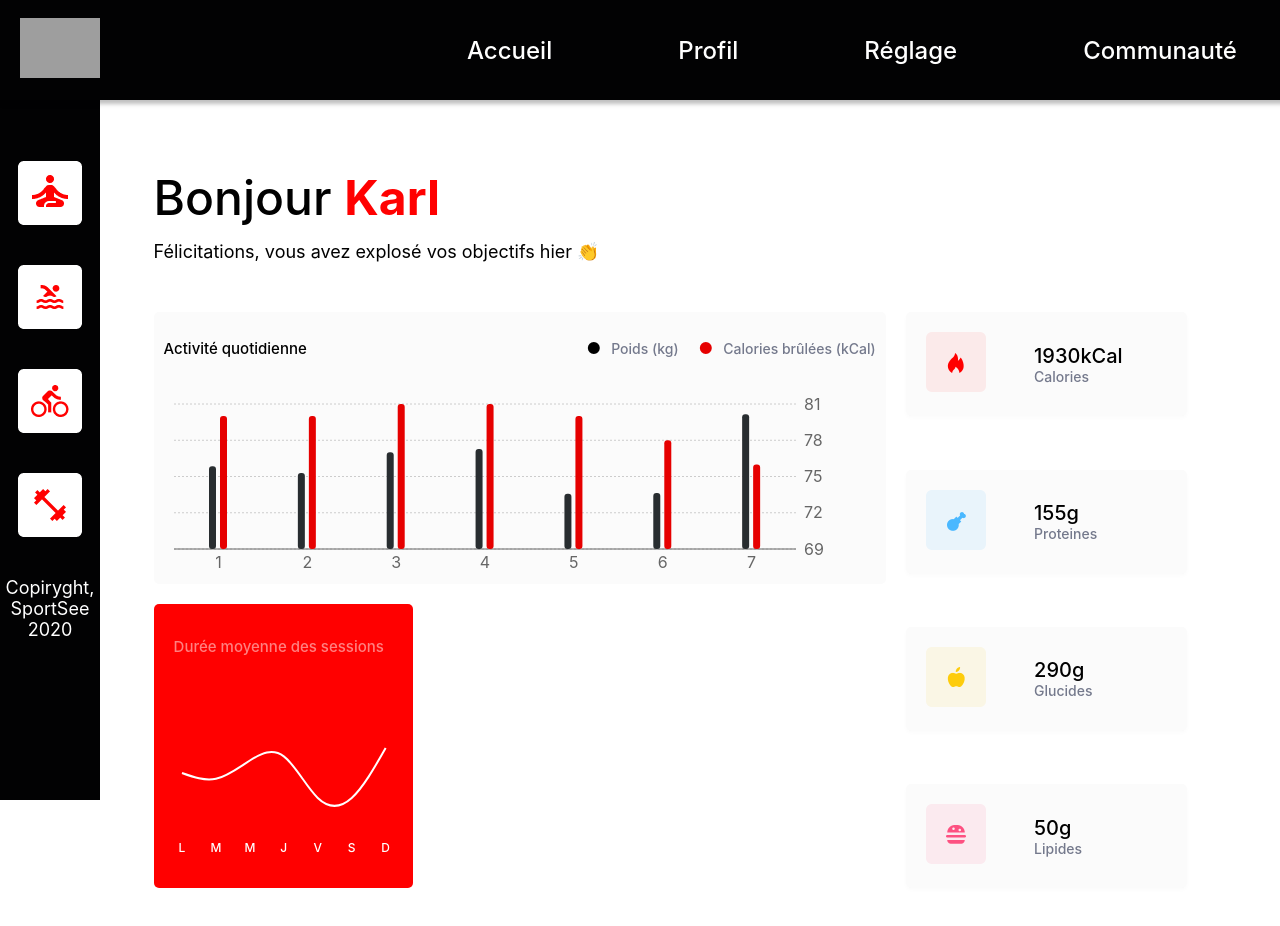
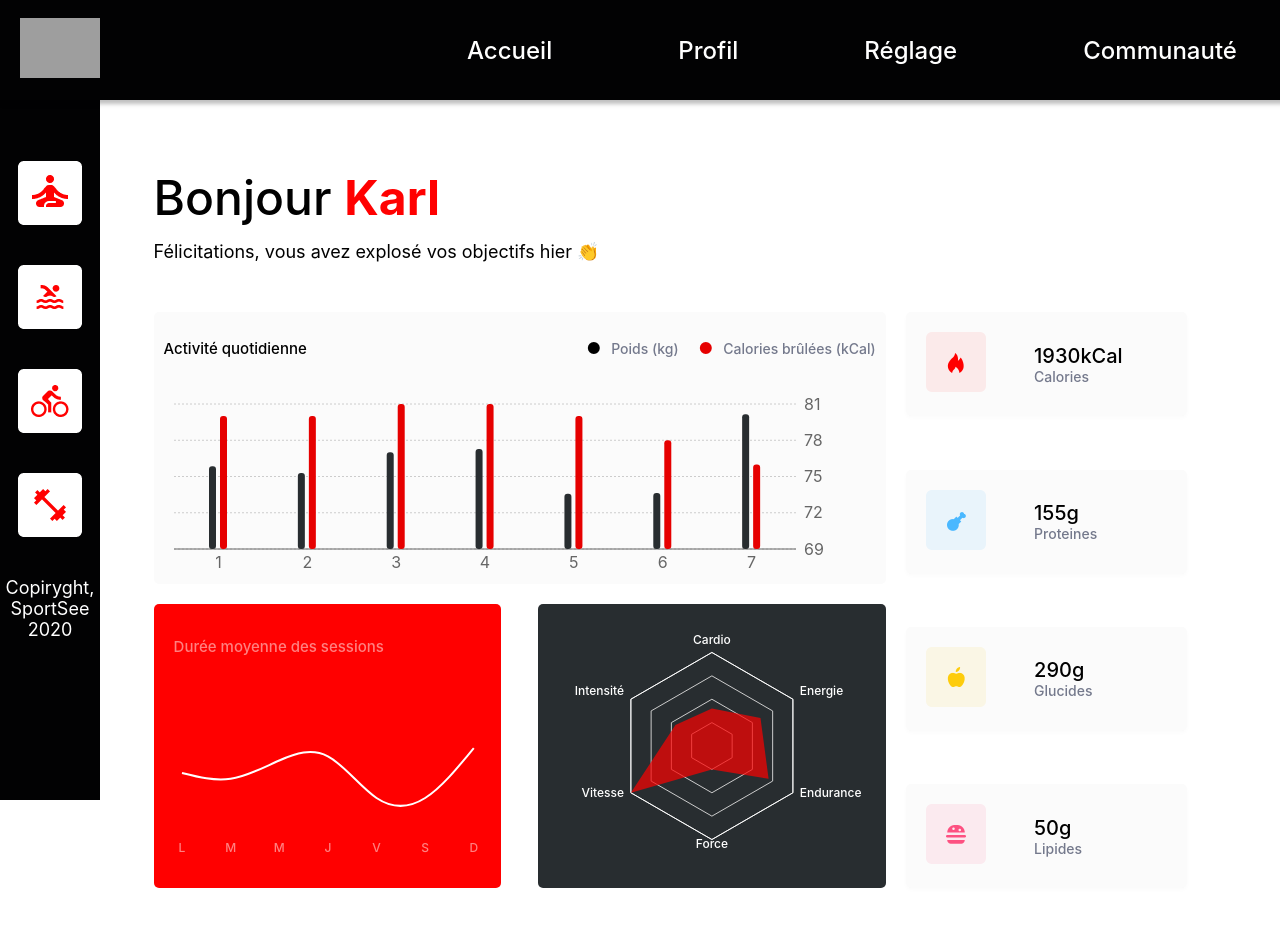
Before and after one commit to Guts6667/Y2_P12_SportSee_Rayan-Chambet, a React (Create React App) app in the folder sportsee/: page /dashboard/12 in a window 1280 px wide. Shown: the top 926 px of the page. Built offline with nearby package versions, Linux system fonts and the light colour scheme; grey boxes are pictures that could not be loaded.

Commit message:
V.0.7
User Performance Chart ✅

```diff
--- a/sportsee/src/components/DailyAverageSession/DailyAverageSession.css
+++ b/sportsee/src/components/DailyAverageSession/DailyAverageSession.css
@@ -3,7 +3,8 @@
     border-radius: 5px;
     padding: 20px;
     color: white;
-    width: 30%;
+    width: 100%;
+    min-width: 30%;
 }
 .container__dailyAverageSession > h2 {
     font-weight: 500;
@@ -11,3 +12,9 @@
     opacity: 0.5;
 
 }
+.custom-tooltip{
+    background-color: white;
+    color: black;
+    font-weight: 500;
+font-size: 8px;
+}
--- a/sportsee/src/components/DailyAverageSession/index.jsx
+++ b/sportsee/src/components/DailyAverageSession/index.jsx
@@ -48,10 +48,9 @@ function CustomTooltip({ payload, active }) {
                         axisLine={false}
                         tickLine={false}
                         tick={{fontSize: 12, fontWeight: 500}}
-                        stroke='rgb(255, 255, 255)'
+                        stroke='rgba(255, 255, 255, 0.5)'
                         tickMargin={40}
                         tickFormatter={dayConverter}
-
                     />
                     <YAxis hide='true' domain={['dataMin', 'dataMax']} />
                     <Tooltip wrapperStyle={{outline: "none"}} content={<CustomTooltip />}  cursor={false} />
@@ -60,7 +59,8 @@ function CustomTooltip({ payload, active }) {
                         type='natural'
                         stroke='#ffffff'
                         dot={false}
-                        strokeWidth={2} />
+                        strokeWidth={2}
+                        />
                 </LineChart>
             </ResponsiveContainer>
         </div>
--- /dev/null
+++ b/sportsee/src/components/UserPerformance/UserPerformance.css
@@ -0,0 +1,8 @@
+.container__userPerformance{
+    background-color: #282D30;
+    width: 100%;
+    min-width: 30%;
+    padding: 20px;
+    border-radius: 5px;
+
+}
--- /dev/null
+++ b/sportsee/src/components/UserPerformance/index.jsx
@@ -0,0 +1,38 @@
+import React from "react";
+import './UserPerformance.css'
+import { ResponsiveContainer, RadarChart, PolarGrid, PolarAngleAxis, PolarRadiusAxis, Radar } from "recharts";
+const UserPerformance = (datas) => {
+    console.log(datas);
+    const {data, kind} = datas.userPerformance;
+    //Should I modify the order of the datas?
+    const kindConverter = (kind) => {
+
+        switch (kind){
+            case 1: return 'Cardio';
+            case 2: return 'Energie';
+            case 3: return 'Endurance';
+            case 4: return 'Force';
+            case 5: return 'Vitesse';
+            case 6: return 'Intensité';
+            default: return null;
+        }
+    }
+    return(
+        <div className="container__userPerformance">
+            <ResponsiveContainer width="100%" height="100%">
+                <RadarChart cx="50%" cy="50%" outerRadius="80%" data={data} >
+                <PolarGrid  radialLines={false} />
+                <PolarAngleAxis dataKey='kind'
+                    tickLine={false}
+                    tick={{ fontSize: 12, fontWeight: 500 }}
+                    stroke="#FFFFFF"
+                    tickFormatter={kindConverter}/>
+                <PolarRadiusAxis  axisLine={false} tick={false}/>
+                <Radar name="Mike" dataKey="value"  fill="#FF0101B2"   />
+                </RadarChart>
+            </ResponsiveContainer>
+        </div>
+    )
+}
+
+export default UserPerformance;
--- a/sportsee/src/pages/Dashboard/index.jsx
+++ b/sportsee/src/pages/Dashboard/index.jsx
@@ -5,6 +5,7 @@ import { USER_MAIN_DATA, USER_ACTIVITY, USER_AVERAGE_SESSIONS, USER_PERFORMANCE
 import KeyDatas from "../../components/KeyDatas";
 import DailyActivity from "../../components/DailyActivity";
 import DailyAverageSession from "../../components/DailyAverageSession";
+import UserPerformance from "../../components/UserPerformance";
 
 
 const Dashboard = () => {
@@ -28,7 +29,9 @@ const Dashboard = () => {
     let userAverageSession = null;
     USER_AVERAGE_SESSIONS.map(data => data.userId === userId ? userAverageSession = data : console.log('searching for ID'))
 
-
+    //USER_PERFORMANCE
+    let userPerformance = null;
+    USER_PERFORMANCE.map(data => data.userId === userId ? userPerformance = data : console.log('searching for ID'))
 
     return(
 
@@ -43,6 +46,7 @@ const Dashboard = () => {
                         <DailyActivity userActivity = {userActivity} />
                         <div className="container__infos-charts-box">
                             <DailyAverageSession userAverageSession = {userAverageSession} />
+                            <UserPerformance  userPerformance = {userPerformance} />
                         </div>
                     </div>
                     <KeyDatas keyData = {keyData} />
```
